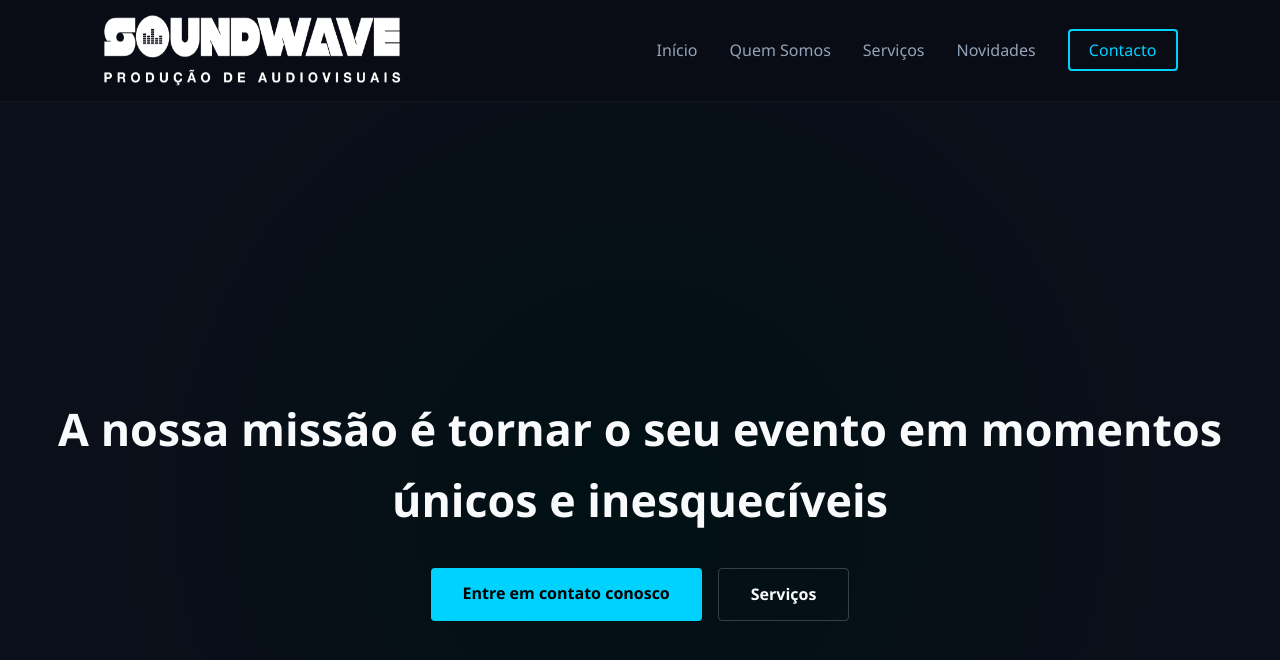
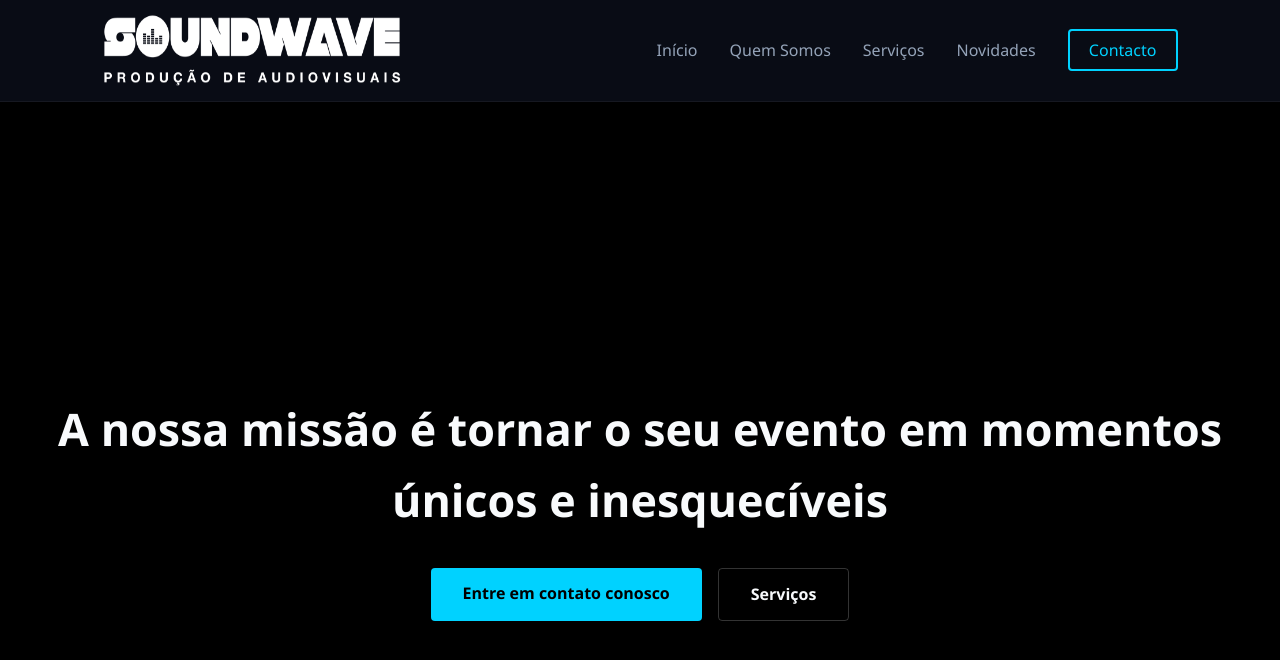
Before and after one commit to jaarego/jaarego.github.io, a Jekyll site: the page built from index.html, in a window 1280 px wide and 900 px high. Shown: the top 660 px of the window. Built offline with Jekyll 4.4.1, drawn with Linux system fonts in a browser that asks for light colours.

Commit message:
Atualizar o _variables.scss
Teste fundo hero

```diff
--- a/_sass/_variables.scss
+++ b/_sass/_variables.scss
@@ -16,7 +16,10 @@
     --bg-dark: black;/* #0b0f19;*/
 
     /* Fundo com glow subtil no centro */
-    --hero-bg: radial-gradient(circle at center, rgba(0, 210, 255, 0.08) 0%, rgba(11, 15, 25, 1) 70%);
+    --hero-bg: black;
+    /*
+        radial-gradient(circle at center, rgba(0, 210, 255, 0.08) 0%, rgba(11, 15, 25, 1) 70%);
+     */
 
     /*
        Cor base para caixas, cartões e superfícies secundárias.
```
